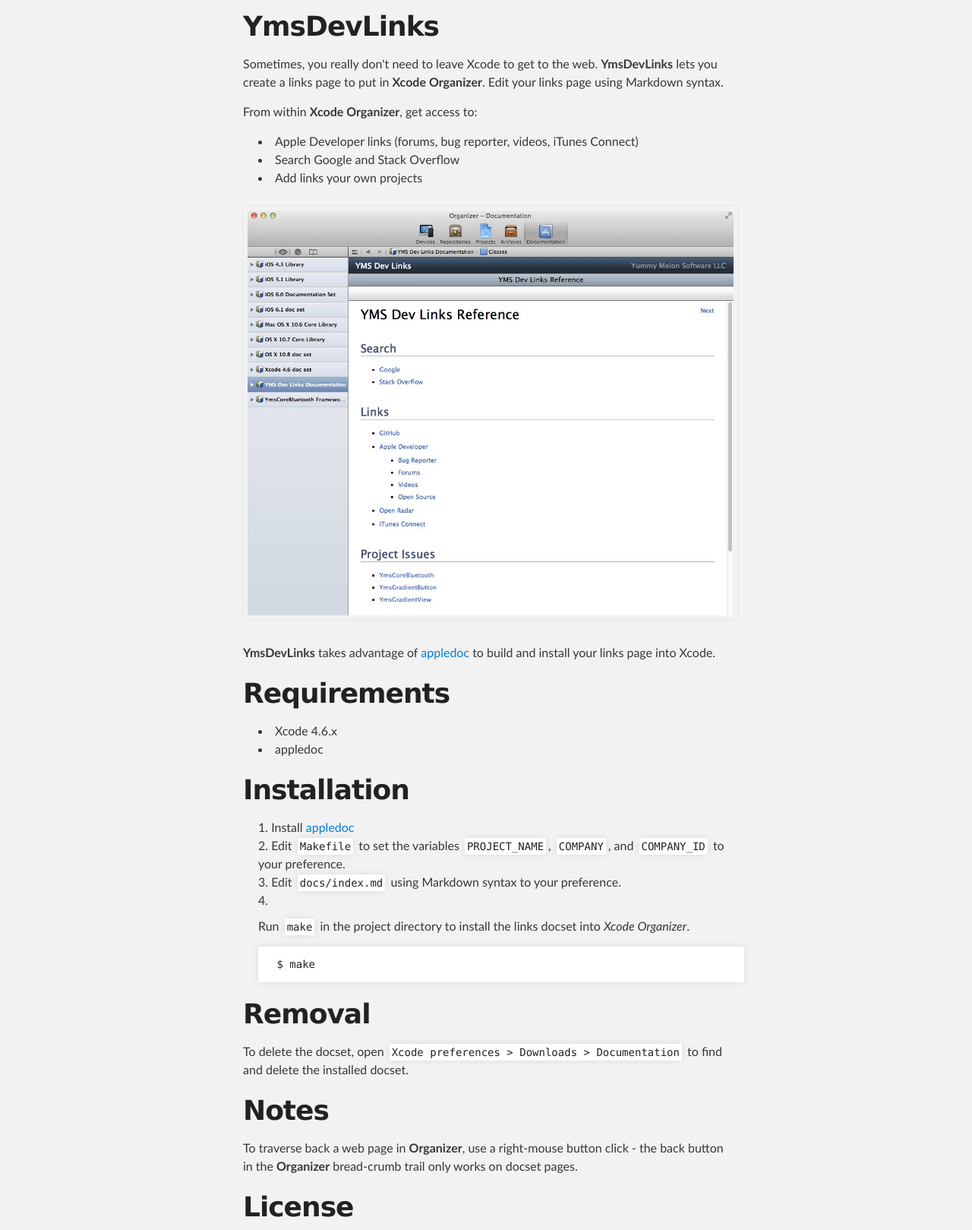
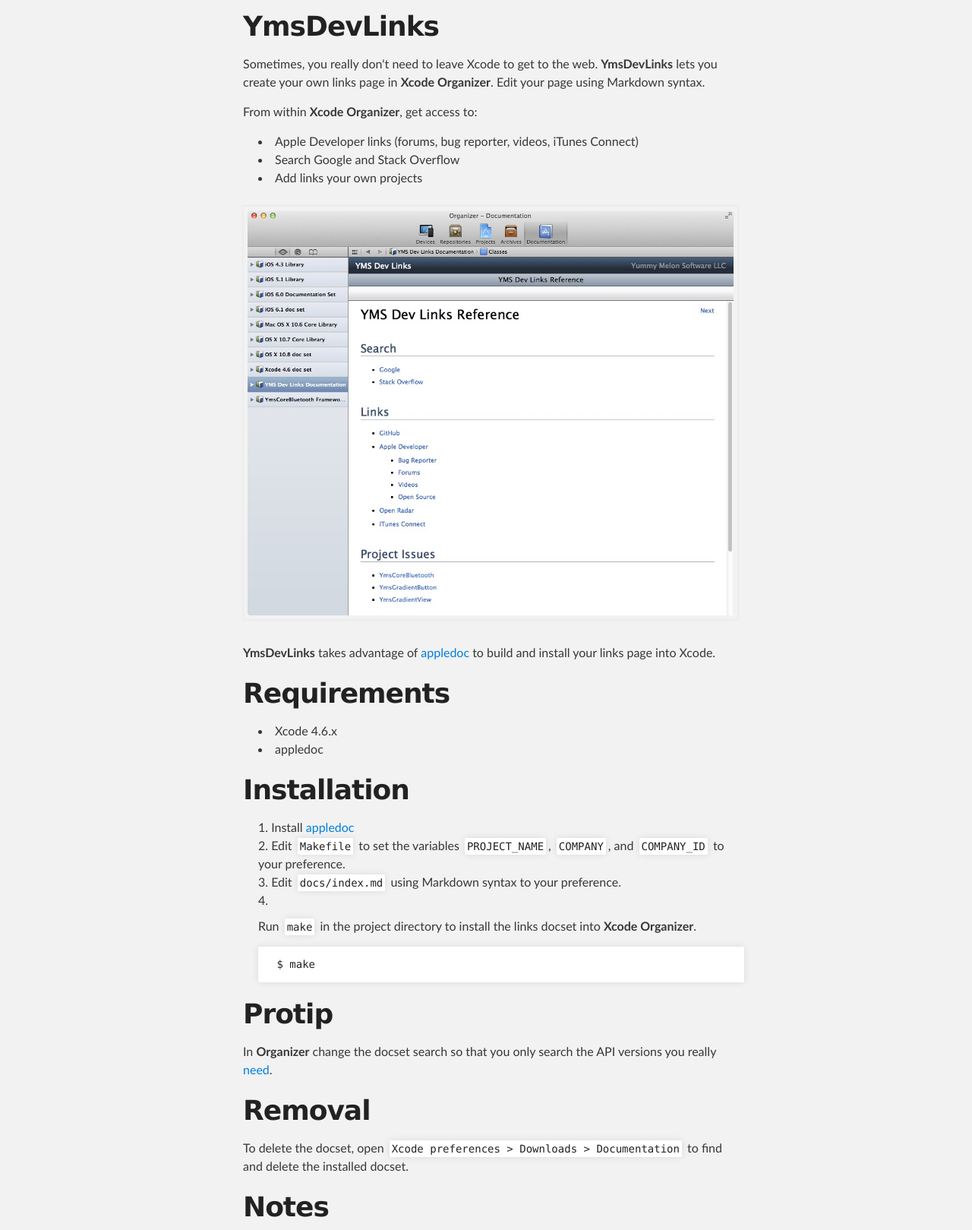
Before and after one commit to kickingvegas/YmsDevLinks, a plain HTML site: page index.html in a window 1280 px wide. Shown: the part 252-1871 px from the top of the page at 76% size. Drawn offline with Linux system fonts and the light colour scheme.

```diff
--- a/index.html
+++ b/index.html
@@ -33,7 +33,7 @@
       <section id="main_content" class="inner">
         <h1>YmsDevLinks</h1>
 
-<p>Sometimes, you really don't need to leave Xcode to get to the web. <strong>YmsDevLinks</strong> lets you create a links page to put in <strong>Xcode Organizer</strong>. Edit your links page using Markdown syntax.</p>
+<p>Sometimes, you really don't need to leave Xcode to get to the web. <strong>YmsDevLinks</strong> lets you create your own links page in <strong>Xcode Organizer</strong>. Edit your page using Markdown syntax.</p>
 
 <p>From within <strong>Xcode Organizer</strong>, get access to:</p>
 
@@ -58,12 +58,16 @@
 <li>Edit <code>Makefile</code> to set the variables <code>PROJECT_NAME</code>, <code>COMPANY</code>, and <code>COMPANY_ID</code> to your preference.</li>
 <li>Edit <code>docs/index.md</code> using Markdown syntax to your preference.</li>
 <li>
-<p>Run <code>make</code> in the project directory to install the links docset into <em>Xcode Organizer</em>.</p>
+<p>Run <code>make</code> in the project directory to install the links docset into <strong>Xcode Organizer</strong>.</p>
 
 <pre><code> $ make
 </code></pre>
 </li>
-</ol><h1>Removal</h1>
+</ol><h1>Protip</h1>
+
+<p>In <strong>Organizer</strong> change the docset search so that you only search the API versions you really <a href="http://stackoverflow.com/questions/9523399/why-is-xcode-documentation-search-performance-so-terrible">need</a>. </p>
+
+<h1>Removal</h1>
 
 <p>To delete the docset, open <code>Xcode preferences &gt; Downloads &gt; Documentation</code> to find and delete the installed docset.</p>
 
```
Also changed, not shown: params.json (+1 -1 lines).
